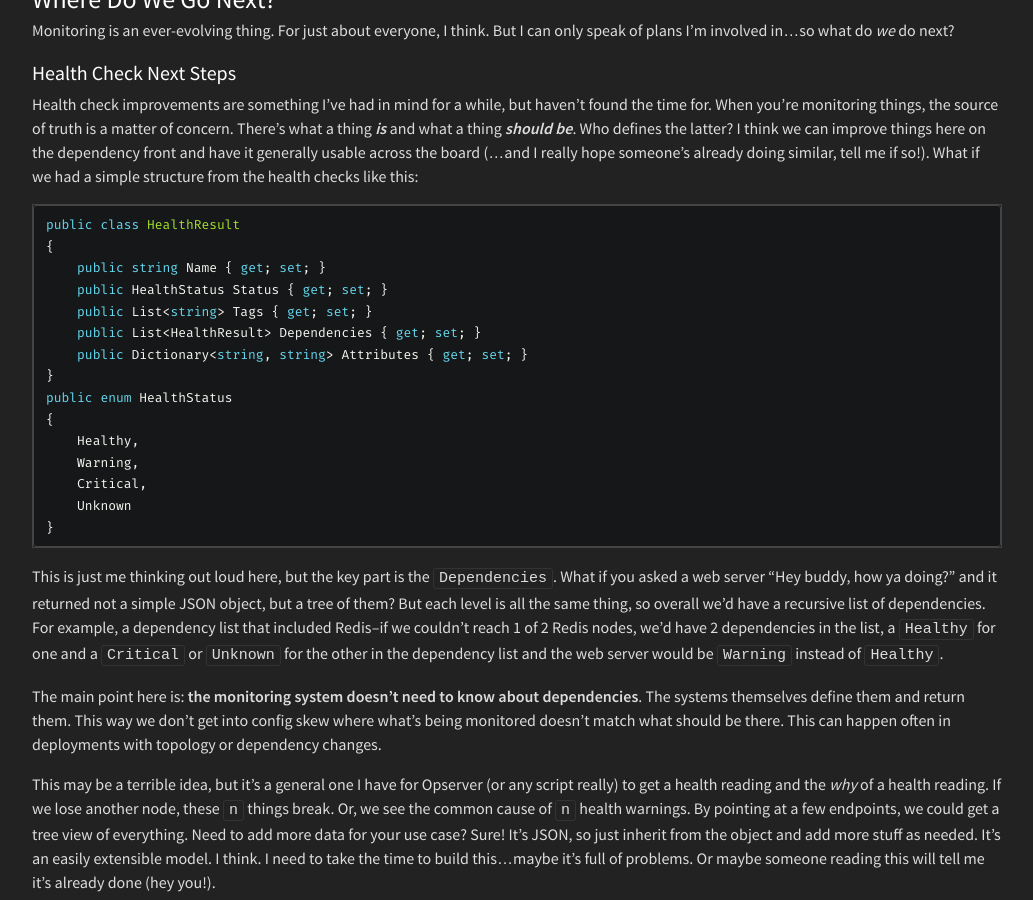
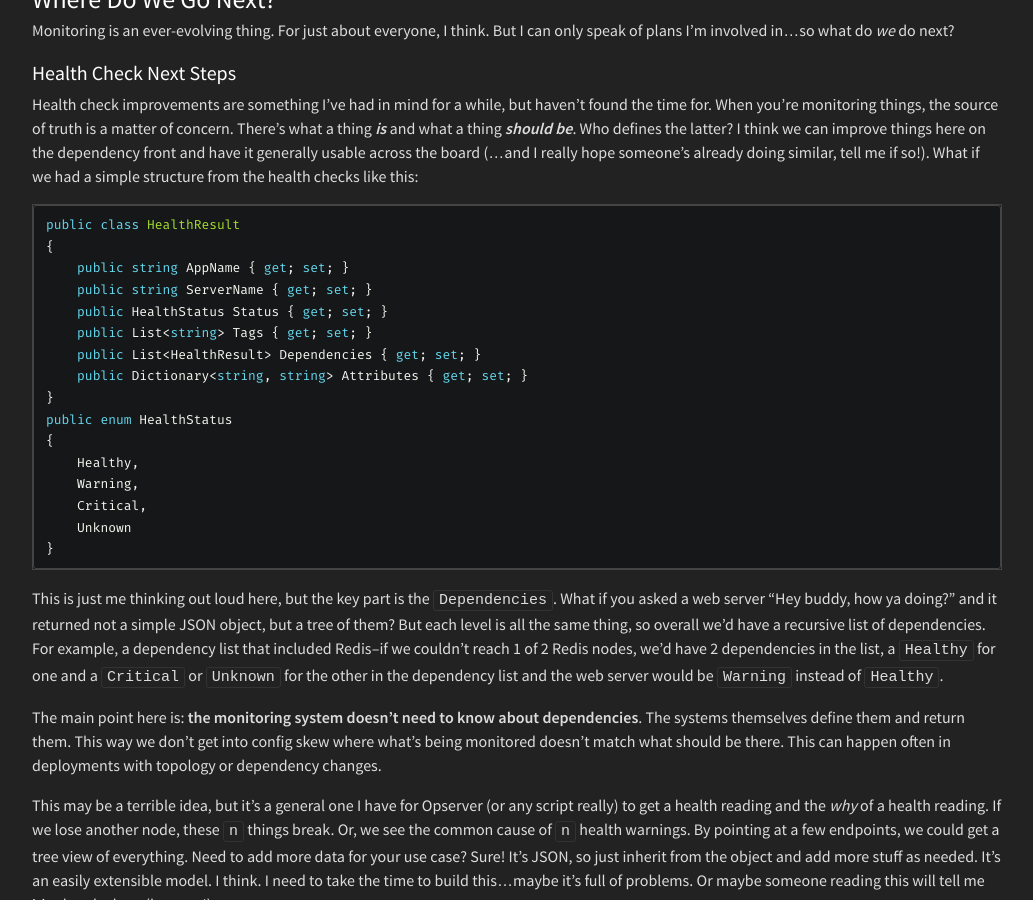
Before and after one commit to NickCraver/nickcraver.github.com, a Jekyll site: the page built from blog/_posts/2018-11-29-stack-overflow-how-we-do-monitoring.markdown, in a window 1280 px wide and 900 px high, scrolled down 33045 px. Shown: the whole window, without its empty margins (123-1156 px from the left). Built offline with Jekyll 4.4.1, drawn with Linux system fonts in a browser that asks for light colours; comment, search, counter and statistics services are not loaded.

Commit message:
Tweak health result model

````diff
--- a/blog/_posts/2018-11-29-stack-overflow-how-we-do-monitoring.markdown
+++ b/blog/_posts/2018-11-29-stack-overflow-how-we-do-monitoring.markdown
@@ -764,7 +764,8 @@ What if we had a simple structure from the health checks like this:
 ```c#
 public class HealthResult
 {
-    public string Name { get; set; }
+    public string AppName { get; set; }
+    public string ServerName { get; set; }
     public HealthStatus Status { get; set; }
     public List<string> Tags { get; set; }
     public List<HealthResult> Dependencies { get; set; }
````
